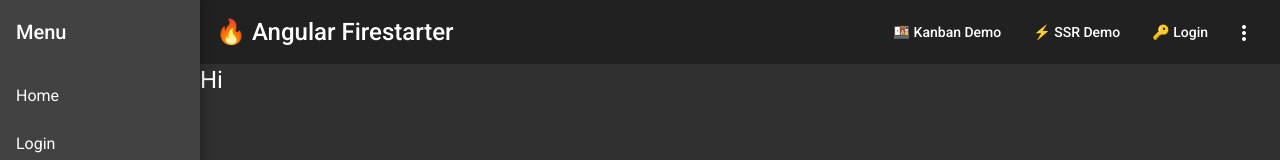
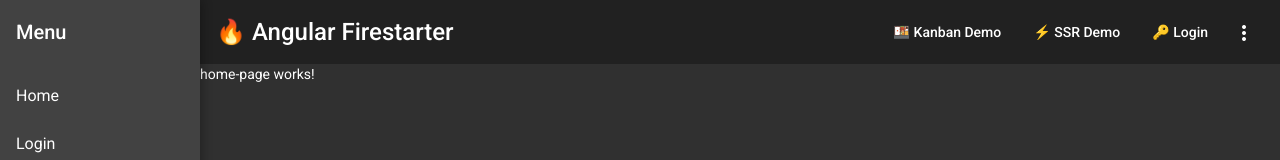
Before and after one commit to guidefari/fireship-angular, an Angular app: page / in a window 1280 px wide. Shown: the top 160 px of the page. Built offline with nearby package versions, Linux system fonts and the light colour scheme.

Commit message:
minimal routing done

```diff
--- a/src/app/app-routing.module.ts
+++ b/src/app/app-routing.module.ts
@@ -1,7 +1,10 @@
 import { NgModule } from '@angular/core';
 import { RouterModule, Routes } from '@angular/router';
+import { HomePageComponent } from './home-page/home-page.component';
 
-const routes: Routes = [];
+const routes: Routes = [
+  { path: '', component: HomePageComponent }
+];
 
 @NgModule({
   imports: [RouterModule.forRoot(routes)],
--- a/src/app/app.component.html
+++ b/src/app/app.component.html
@@ -1,4 +1,3 @@
 <app-shell>
-    <h1>Hi</h1>
     <router-outlet></router-outlet>
 </app-shell>
--- a/src/app/app.module.ts
+++ b/src/app/app.module.ts
@@ -5,11 +5,13 @@
 import { AppComponent } from './app.component';
 import { BrowserAnimationsModule } from '@angular/platform-browser/animations';
 import { SharedModule } from './shared/shared.module';
+import { HomePageComponent } from './home-page/home-page.component';
 
 
 @NgModule({
   declarations: [
-    AppComponent
+    AppComponent,
+    HomePageComponent
   ],
   imports: [
     BrowserModule,
--- /dev/null
+++ b/src/app/home-page/home-page.component.html
@@ -0,0 +1 @@
+<p>home-page works!</p>
```
Also changed, not shown: src/app/home-page/home-page.component.ts (added, +11 -0 lines), src/app/home-page/home-page.component.scss (added), 1 other file (tests, documents, lock files or other folders).
